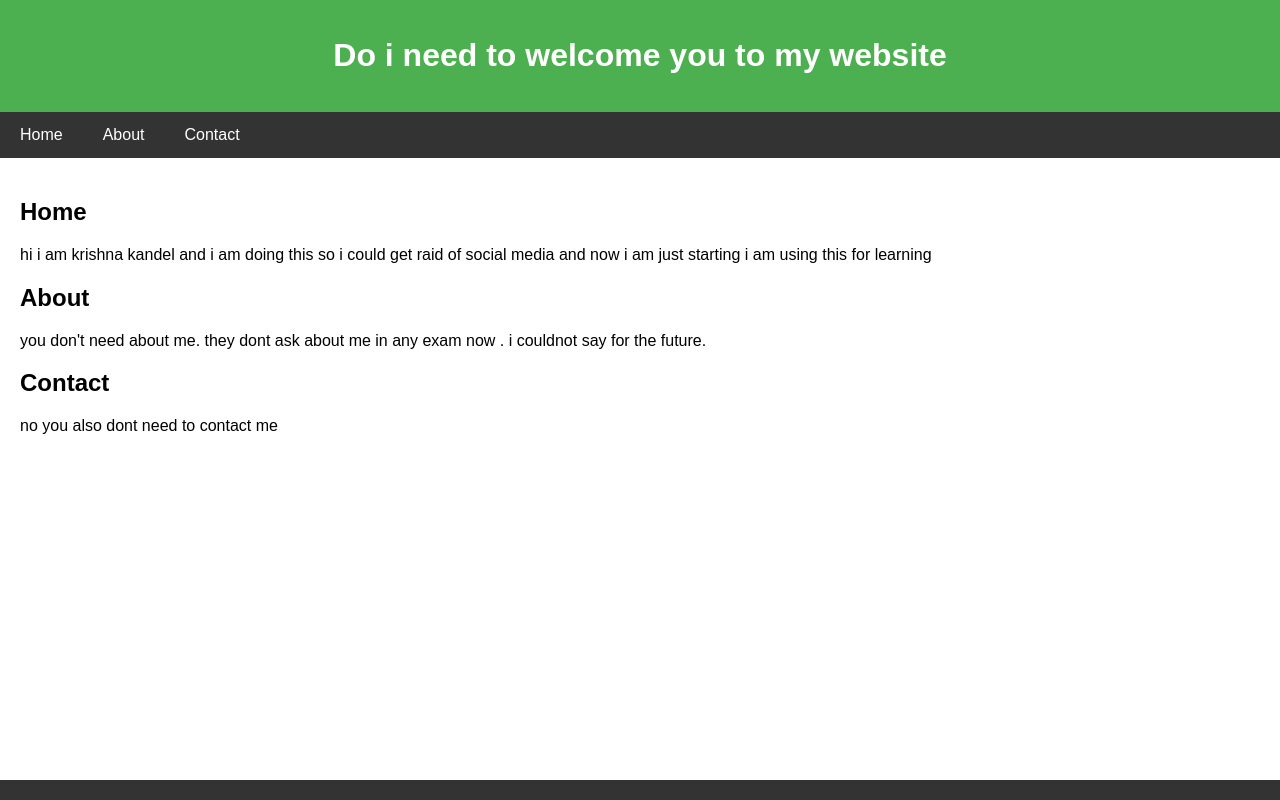
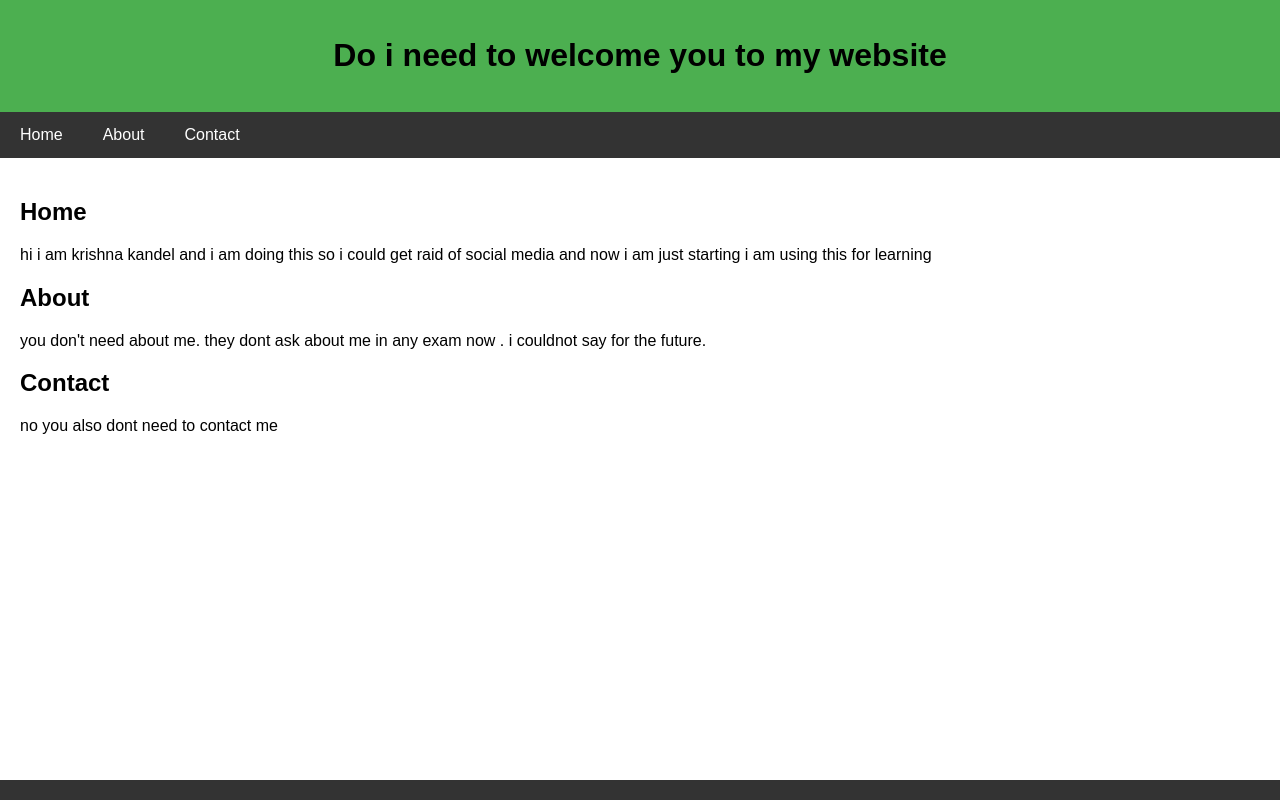
Before and after one commit to krishnakandel427/kpkoninternet1, a plain HTML site: page index.html in a window 1280 px wide. Drawn offline with Linux system fonts and the light colour scheme.

Commit message:
Update index.html

```diff
--- a/index.html
+++ b/index.html
@@ -12,7 +12,7 @@
         }
         header {
             background-color: #4CAF50;
-            color: white;
+            color: orrange;
             text-align: center;
             padding: 1em 0;
         }
```
